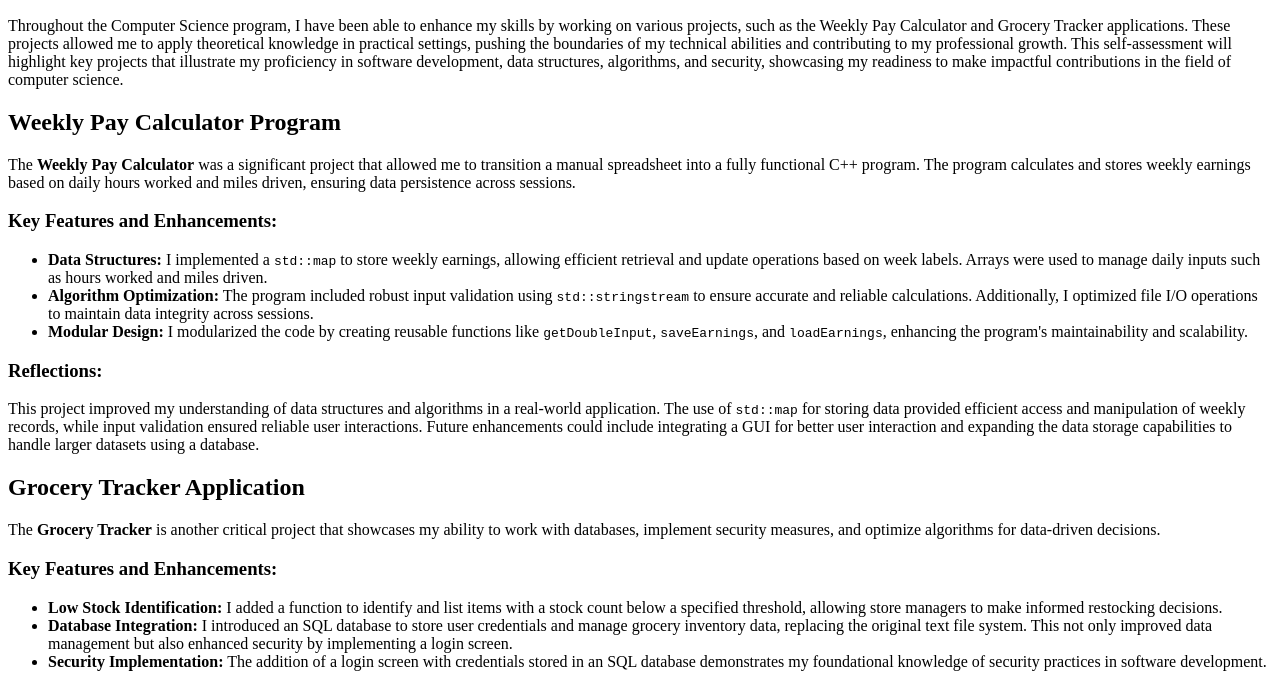
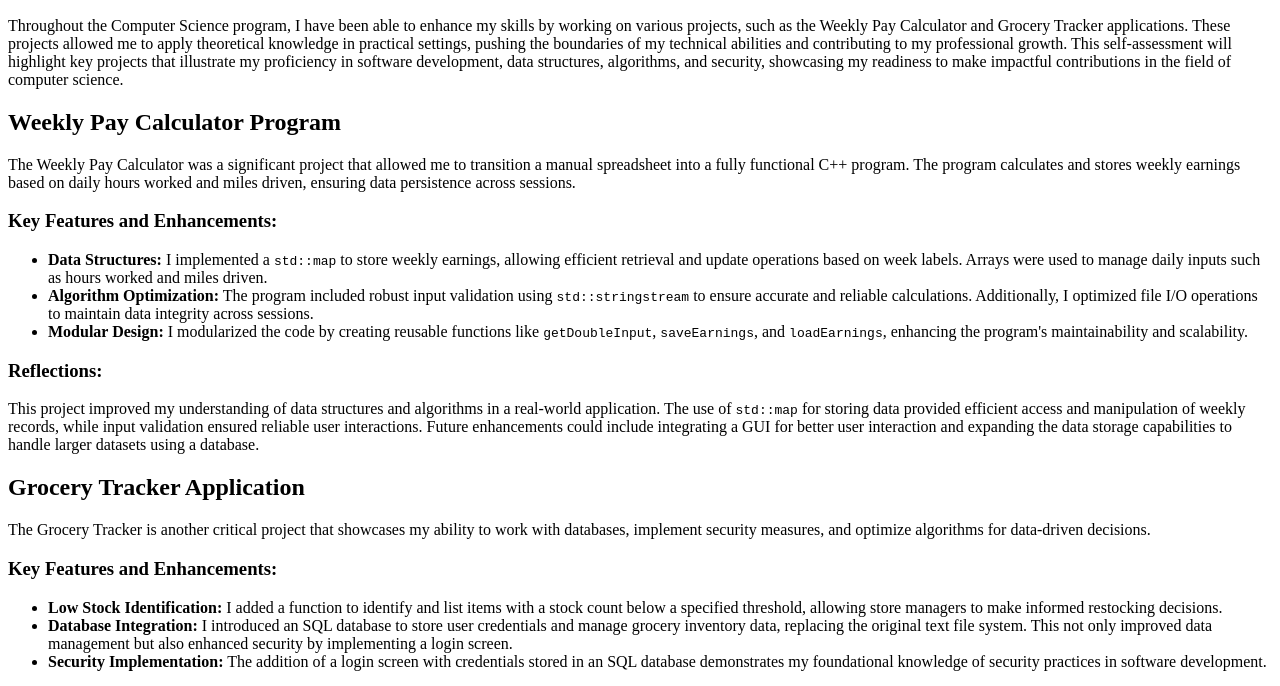
Before and after one commit to ZachPoli/CS-499-ePortfolio, a plain HTML site: page index.html in a window 1280 px wide. Shown: the part 110-796 px from the top of the page. Drawn offline with Linux system fonts and the light colour scheme.

Commit message:
Update index.html

```diff
--- a/index.html
+++ b/index.html
@@ -12,7 +12,7 @@
     <p>Throughout the Computer Science program, I have been able to enhance my skills by working on various projects, such as the Weekly Pay Calculator and Grocery Tracker applications. These projects allowed me to apply theoretical knowledge in practical settings, pushing the boundaries of my technical abilities and contributing to my professional growth. This self-assessment will highlight key projects that illustrate my proficiency in software development, data structures, algorithms, and security, showcasing my readiness to make impactful contributions in the field of computer science.</p>
 
     <h2>Weekly Pay Calculator Program</h2>
-    <p>The <strong>Weekly Pay Calculator</strong> was a significant project that allowed me to transition a manual spreadsheet into a fully functional C++ program. The program calculates and stores weekly earnings based on daily hours worked and miles driven, ensuring data persistence across sessions.</p>
+    <p>The Weekly Pay Calculator was a significant project that allowed me to transition a manual spreadsheet into a fully functional C++ program. The program calculates and stores weekly earnings based on daily hours worked and miles driven, ensuring data persistence across sessions.</p>
 
     <h3>Key Features and Enhancements:</h3>
     <ul>
@@ -25,7 +25,7 @@
     <p>This project improved my understanding of data structures and algorithms in a real-world application. The use of <code>std::map</code> for storing data provided efficient access and manipulation of weekly records, while input validation ensured reliable user interactions. Future enhancements could include integrating a GUI for better user interaction and expanding the data storage capabilities to handle larger datasets using a database.</p>
 
     <h2>Grocery Tracker Application</h2>
-    <p>The <strong>Grocery Tracker</strong> is another critical project that showcases my ability to work with databases, implement security measures, and optimize algorithms for data-driven decisions.</p>
+    <p>The Grocery Tracker is another critical project that showcases my ability to work with databases, implement security measures, and optimize algorithms for data-driven decisions.</p>
 
     <h3>Key Features and Enhancements:</h3>
     <ul>
```
